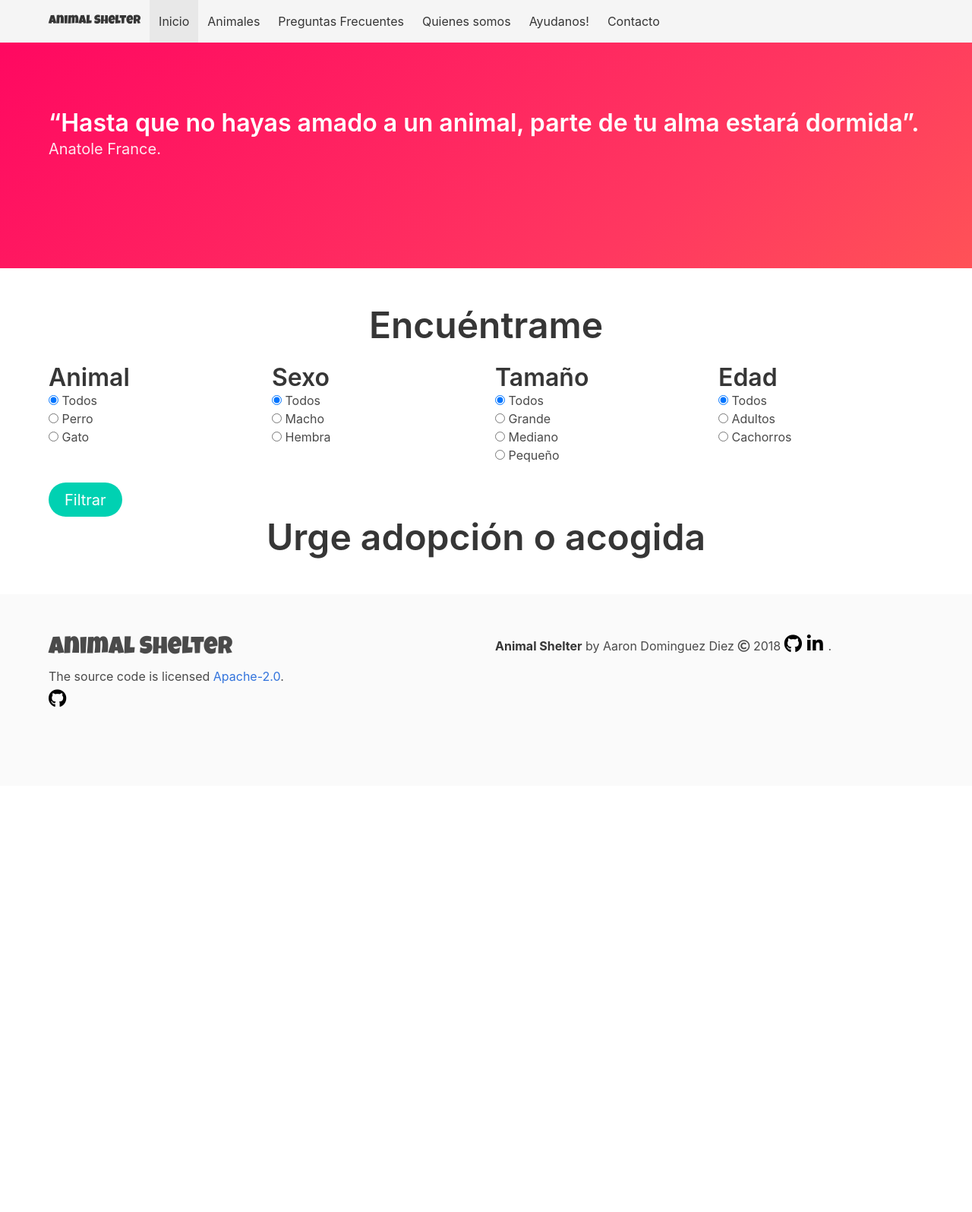
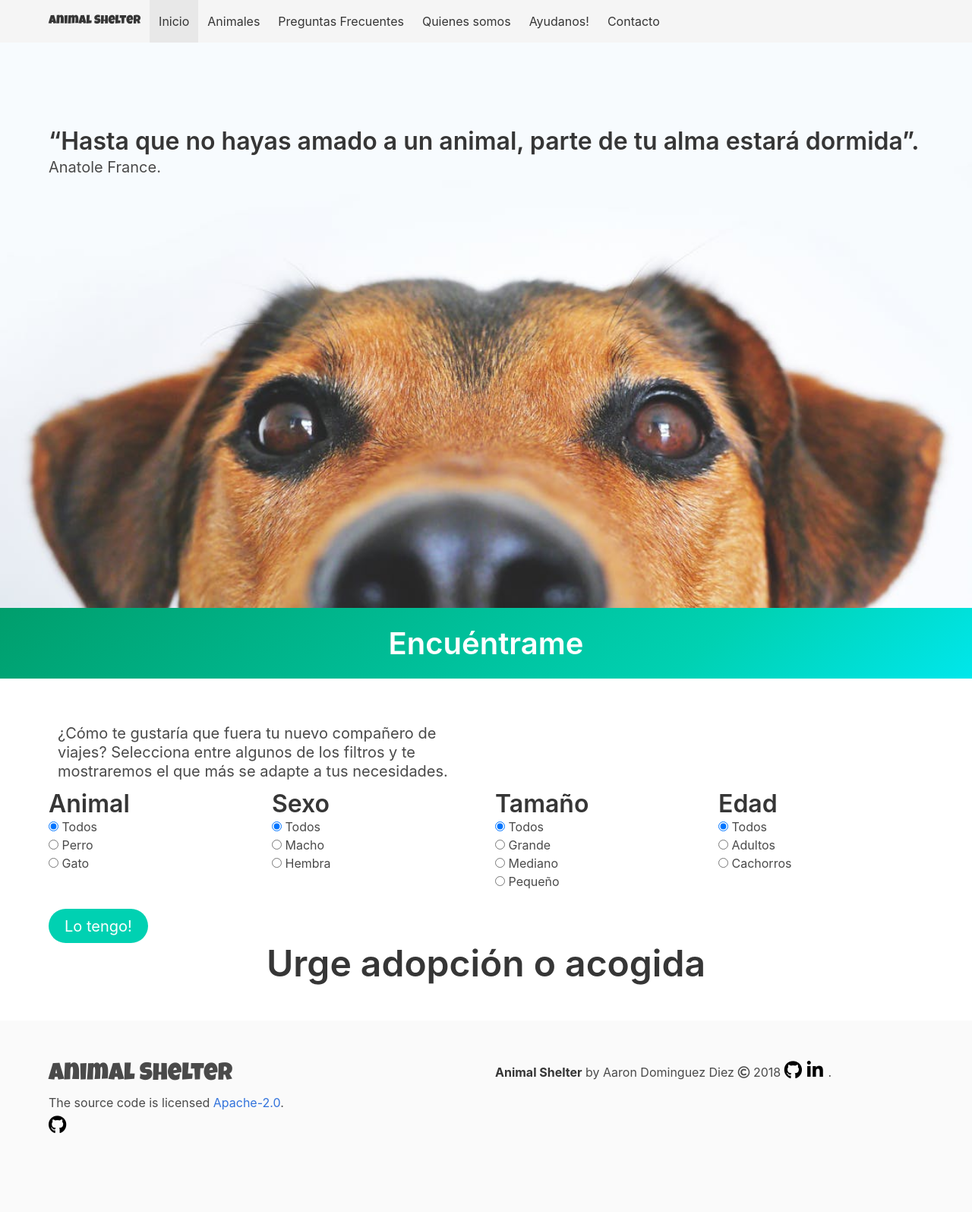
Before and after one commit to arponpes/Animal-Shelter, a Django app: page / in a window 1280 px wide. Shown: the whole page at 76% size. Before the commit the page ends 930 px from the top, so only its background shows below. Run offline with Django 3.2, Linux system fonts and the light colour scheme; tables that the repository leaves empty hold one stand-in row (values such as "Sample post"); some libraries are stand-ins or nearby versions.

Commit message:
add image header

```diff
--- a/static/css/styles.css
+++ b/static/css/styles.css
@@ -1,56 +1,67 @@
-html{
-    overflow-y: auto;
-}
+html {
+  overflow-y: auto; }
+
 .logo {
-    font-family: 'Luckiest Guy', cursive;
-}
+  font-family: 'Luckiest Guy', cursive; }
 
 .navbar {
-    height: 3.5rem;
-}
+  height: 3.5rem; }
 
 .foot {
-    font-size: 2rem;
-}
+  font-size: 2rem; }
 
 .center {
-    text-align: center;
-}
+  text-align: center; }
 
 .foot-icon {
   font-size: 1.5em;
-    color: black;
-}
-.error-icon{
+  color: black; }
+
+.error-icon {
   font-size: 4rem;
-    color: black;
-}
+  color: black; }
+
 .dates {
-    border-left: 1px solid;
-}
-.eror404title{
-font-size: 5rem;
-}
-.eror404subtitle{
-    font-size: 1.5rem;
-}
+  border-left: 1px solid; }
 
-.app{
+.eror404title {
+  font-size: 5rem; }
+
+.eror404subtitle {
+  font-size: 1.5rem; }
+
+.app {
   display: flex;
   flex-direction: column;
-    height: 100vh;
-}
-.main{
-    flex-grow: 1;
-}
-.fixed-height .card{
+  height: 100vh; }
+
+.main {
+  flex-grow: 1; }
+
+.fixed-height .card {
   display: inline-block;
   height: 100%;
+  width: 100%; }
+
+.fixed-height .card .card-content {
+  height: 100%; }
+
+.form-fiel {
+  width: 100%; }
+
+.cabecera {
+  background: url("../img/cabecera.jpeg") no-repeat center fixed;
   width: 100%;
-}
-.fixed-height .card .card-content{
-    height: 100%;
-}
-.form-fiel{
+  height: 100vh; }
+  @media screen and (max-width: 500px) {
+    .cabecera {
       width: 100%;
-}
+      height: 100vh;
+      background-size: 180% 100%; } }
+  @media screen and (min-width: 1200px) {
+    .cabecera {
+      width: 100%;
+      height: 100vh;
+      background-size: cover; } }
+
+/*# sourceMappingURL=styles.css.map */
--- a/webapp/templates/filter/_filter.html
+++ b/webapp/templates/filter/_filter.html
@@ -6,7 +6,7 @@
         {% for key,value in field.widget.choices %}
         <dt>
             <label class="radio">
-                <input type="radio" id="{{name}}" class="{{name}}" name="{{name}}" value="{{ key }}" {% if key == selected %} checked {% endif %}> {{ value }}
+                <input type="radio" id="{{name}}" class="{{name}}" name="{{name}}" value="{{ key }}" {% if key == selected %} checked {% endif %}> <span>{{ value }}</span>
             </label>
         </dt>
         {% endfor %}
--- a/webapp/templates/webapp/home.html
+++ b/webapp/templates/webapp/home.html
@@ -1,22 +1,35 @@
-{% extends 'webapp/base.html' %} {% block content %} {% include 'webapp/_navbar.html' %}
-<section class="hero is-medium is-danger is-bold frase">
+{% extends 'webapp/base.html' %} {% block content %}{% include 'webapp/_navbar.html' %}
+<div class="cabecera">
+  <br>
+    <section class="hero is-medium is-transparent is-bold frase fixed">
+        <div class="hero-body">
+          <div class="container">
+            <h1 class="title">
+              “Hasta que no hayas amado a un animal, parte de tu alma estará dormida”.
+            </h1>
+            <h2 class="subtitle">
+              Anatole France.
+            </h2>
+          </div>
+        </div>
+      </section>
+</div>
+<section class="hero is-small is-primary is-bold frase">
   <div class="hero-body">
     <div class="container">
-      <h1 class="title">
-        “Hasta que no hayas amado a un animal, parte de tu alma estará dormida”.
+      <h1 class="title center is-2">
+        Encuéntrame
       </h1>
-      <h2 class="subtitle">
-        Anatole France.
-      </h2>
     </div>
   </div>
 </section>
 <section class="section">
   <div class="container">
     <form action="{% url 'animals' %}" method="get">
-      <h1 class="title is-1 center">
-        Encuéntrame
-      </h1>
+      <div class="column is-half-desktop">
+      <h2 class="subtitle">¿Cómo te gustaría que fuera tu nuevo compañero de viajes? Selecciona entre algunos de los filtros y te mostraremos el que
+        más se adapte a tus necesidades.</h2>
+      </div>
       <div class="columns">
           <div class="column is-3 filter">
             {% include 'filter/_filter.html' with field=filter.form.fields.animal_type name='animal_type' title='Animal' selected=request.GET.animal_type%}
@@ -31,7 +44,7 @@
               {% include 'filter/_filter.html' with field=filter.form.fields.is_puppy name='is_puppy' title='Edad' selected=request.GET.is_puppy %}
           </div>
         </div>
-      <input type="submit" id="form" value="Filtrar" class="button is-primary is-rounded is-medium" />
+      <input type="submit" id="form" value="Lo tengo!" class="button is-primary is-rounded is-medium" />
     </form>
 
     <h1 class="title is-1 center">
```
Also changed, not shown: static/img/cabecera.jpeg (added). Lines whose indentation alone changed are shown as unchanged.
